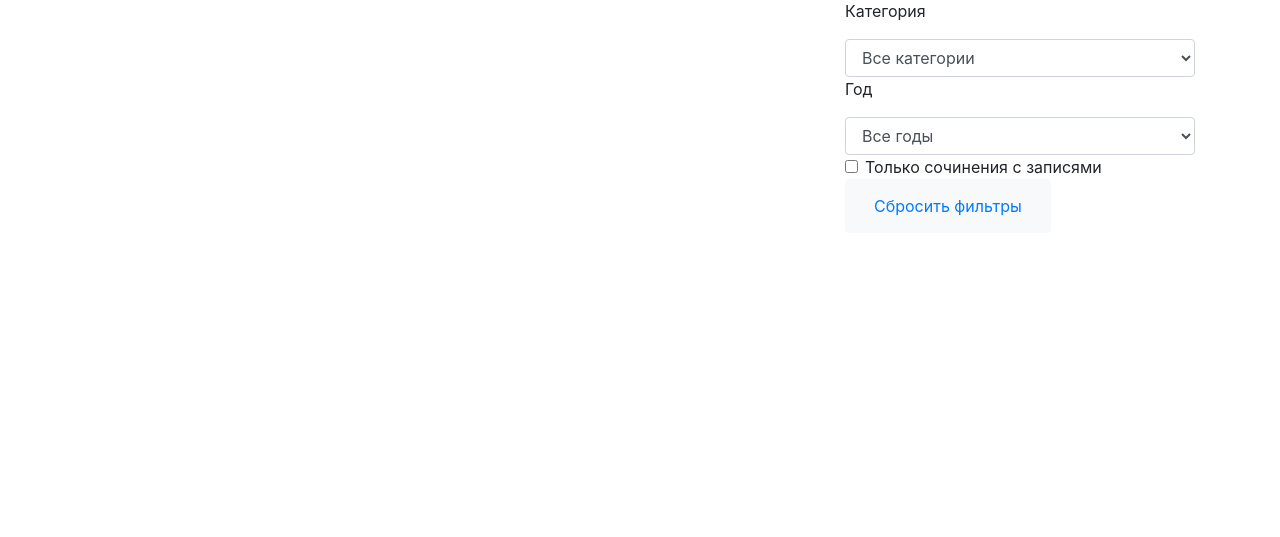
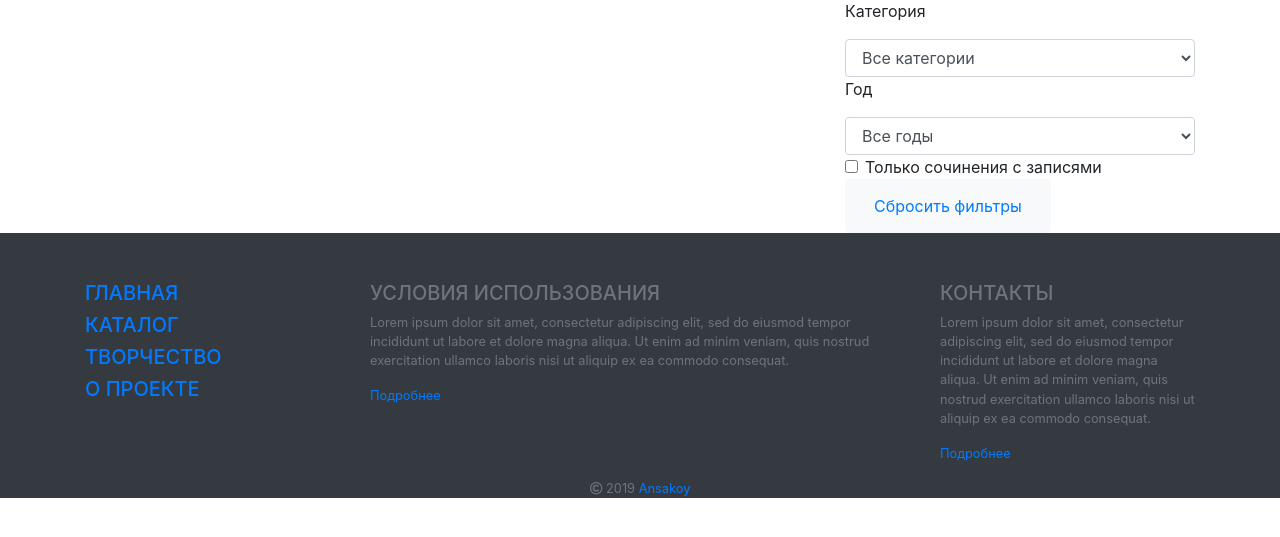
Before and after one commit to ansakoy/dsw, a Django app: template works/templates/works/search.html in a window 1280 px wide. Shown: the part 238-775 px from the top of the page. Run offline with Django 3.2, Linux system fonts and the light colour scheme; the template is opened without the code that fills it, so the values that code supplies are empty; parts of the project's set-up code (start-up, migrations or seed data) failed here and were passed over; some libraries are stand-ins or nearby versions.

Commit message:
added footer

```diff
--- a/works/static/works/style.css
+++ b/works/static/works/style.css
@@ -26,8 +26,10 @@
 
 .carousel-control-prev {
     left: -10%;
+    top: -30%;
 }
 
 .carousel-control-next {
     right: -10%;
+    top: -30%;
 }
--- a/works/templates/works/base.html
+++ b/works/templates/works/base.html
@@ -68,8 +68,50 @@
     {% endblock %}
 <!--</div>-->
 
-{% block footer %}
+{% block page_list %}
 {% endblock %}
+
+<!-- Universal page footer-->
+<footer class="bg-dark pt-4">
+    <div class="container pt-4 text-center text-md-left text-muted small"> <!-- Footer Menu-->
+
+        <!-- Footer Upper-->
+        <div class="row footer-row">
+
+            <!-- Navigation -->
+            <div class="col-md-3 mt-md-0 mt-3">
+                <ul class="list-unstyled text-uppercase"><!-- Navigation links -->
+                    <li><h5><a class="footer-menu" href="{% url 'works:home' %}">Главная</a></h5></li>
+                    <li><h5><a class="footer-menu" href="{% url 'works:catalog' %}">Каталог</a></h5></li>
+                    <li><h5><a class="footer-menu" href="{% url 'works:bio' %}">Творчество</a></h5></li>
+                    <li><h5><a class="footer-menu" href="{% url 'works:about' %}">О проекте</a></h5></li>
+                </ul>
+            </div> <!-- /end col-->
+
+            <!-- Copyright -->
+            <div class="col-md-6 mt-md-0 mt-3">
+                <h5 class="text-uppercase">Условия использования</h5>
+                <p>Lorem ipsum dolor sit amet, consectetur adipiscing elit, sed do eiusmod tempor incididunt ut labore et dolore magna aliqua. Ut enim ad minim veniam, quis nostrud exercitation ullamco laboris nisi ut aliquip ex ea commodo consequat.</p>
+                <p><a class="footer-menu" href="#">Подробнее</a></p>
+            </div> <!-- /end col-->
+
+            <!-- Contacts -->
+            <div class="col-md-3 mt-md-0 mt-3">
+                <h5 class="text-uppercase">Контакты</h5>
+                <p>Lorem ipsum dolor sit amet, consectetur adipiscing elit, sed do eiusmod tempor incididunt ut labore et dolore magna aliqua. Ut enim ad minim veniam, quis nostrud exercitation ullamco laboris nisi ut aliquip ex ea commodo consequat.</p>
+                <p><a class="footer-menu" href="#">Подробнее</a></p>
+            </div> <!-- /end col-->
+
+        </div> <!-- /end footer-row-->
+
+        <!-- Footer Lower-->
+        <div class="row footer-row">
+            <div class="mx-auto">
+                <i class="far fa-copyright"></i> 2019 <a class="footer-menu" href="https://github.com/ansakoy">Ansakoy</a>
+            </div>
+        </div><!-- /end footer-row-->
+    </div> <!-- /Footer Menu-->
+</footer>
 
 <script src="https://code.jquery.com/jquery-3.3.1.slim.min.js" integrity="sha384-q8i/X+965DzO0rT7abK41JStQIAqVgRVzpbzo5smXKp4YfRvH+8abtTE1Pi6jizo" crossorigin="anonymous"></script>
 <script src="https://cdnjs.cloudflare.com/ajax/libs/popper.js/1.14.7/umd/popper.min.js" integrity="sha384-UO2eT0CpHqdSJQ6hJty5KVphtPhzWj9WO1clHTMGa3JDZwrnQq4sF86dIHNDz0W1" crossorigin="anonymous"></script>
--- a/works/templates/works/base_catalog.html
+++ b/works/templates/works/base_catalog.html
@@ -30,8 +30,8 @@
 
                         <td>
                             <div class="container opus">
-                                <h2><a href="{% url 'works:opus' opus.pk %}" class="opus-title">{{ opus.title_ru }}</a></h2>
-                                <h3 class="opus_subtitle">{{ opus.subtitle_ru }}</h3>
+                                <h3><a href="{% url 'works:opus' opus.pk %}" class="opus-title">{{ opus.title_ru }}</a></h3>
+                                <h4 class="opus_subtitle">{{ opus.subtitle_ru }}</h4>
                                 <p class="opus_year">{{ opus.year }}</p>
                             </div>
                         </td>
@@ -54,9 +54,9 @@
 
 {% endblock %}
 
-{% block footer %}
+{% block page_list %}
 
-<div class="container footer">
+<div class="container pagination-footer">
     <div class="paginator-box">
         {% if works.paginator.num_pages > 1 %}
         <nav>
```
